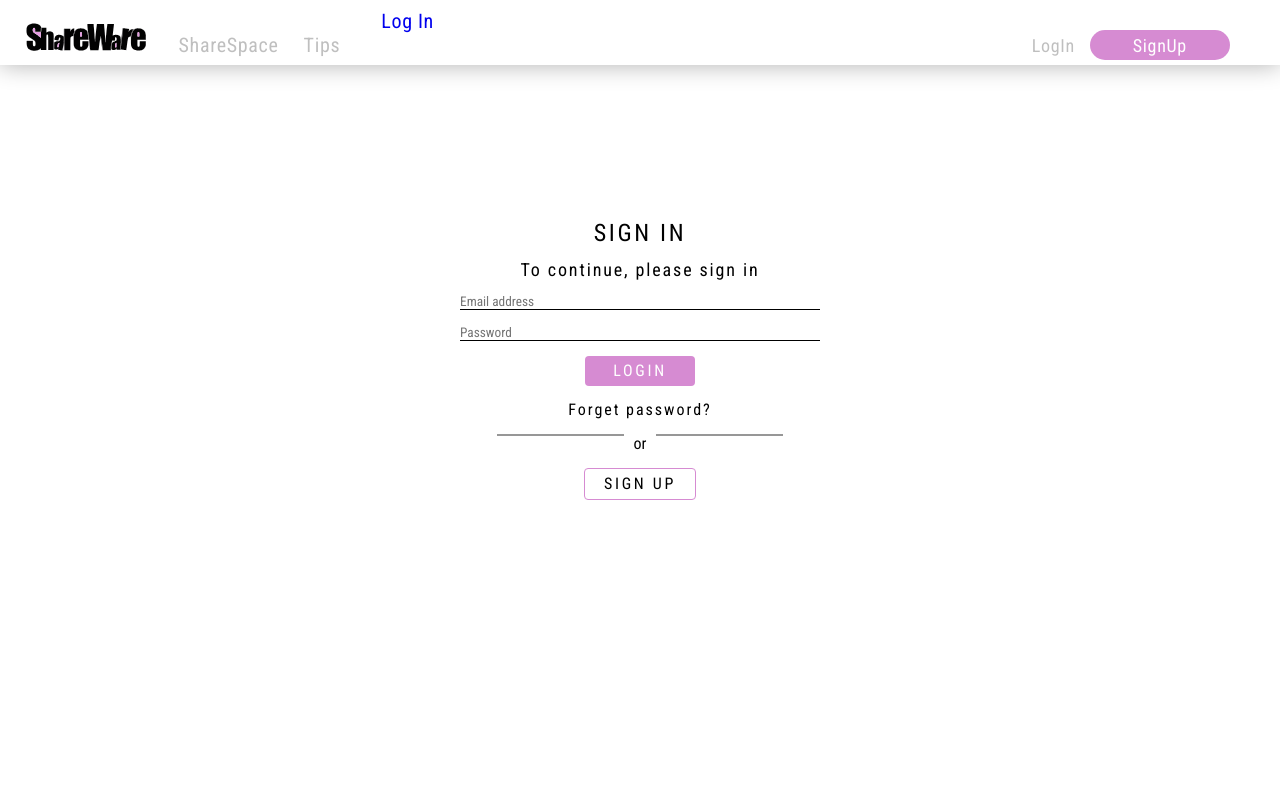
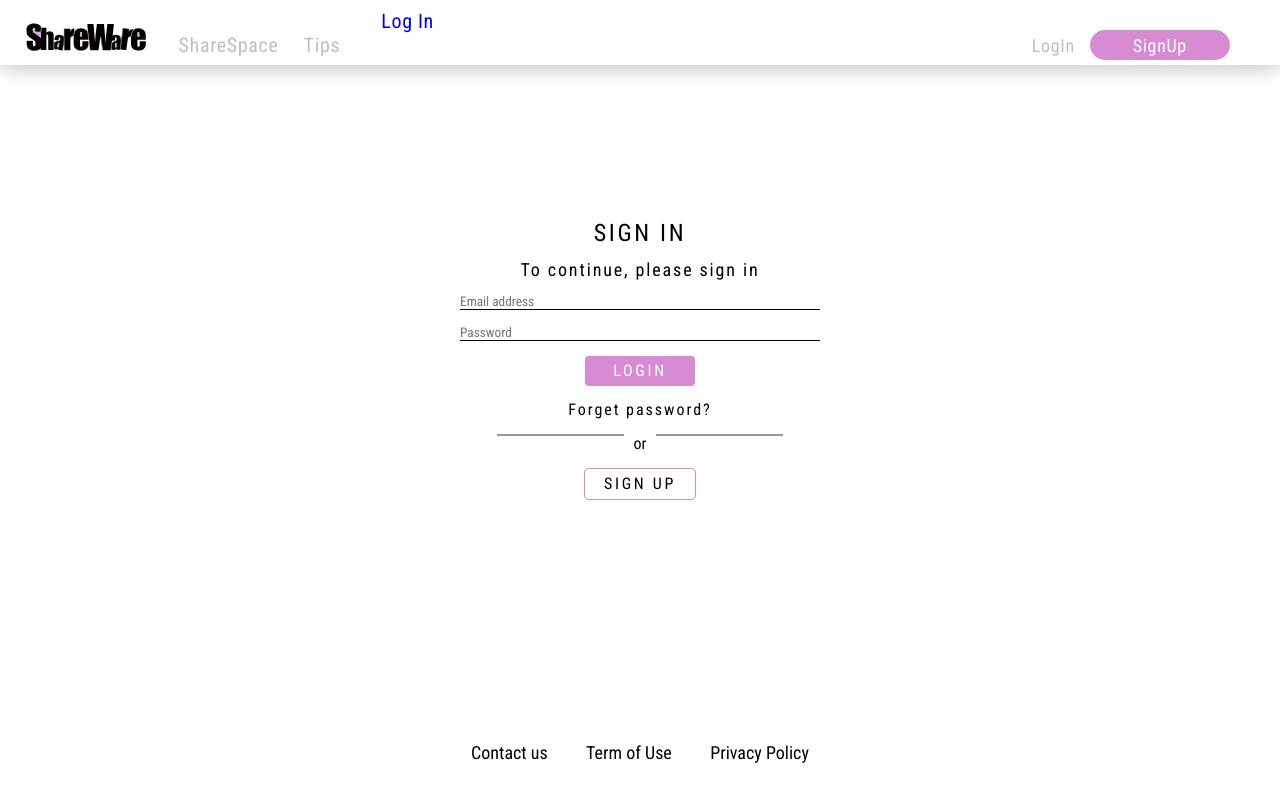
Before and after one commit to YuvalWeiss1403/SharewareFrontend, a React (Create React App) app: page /LogIn in a window 1280 px wide. Built offline with nearby package versions, Linux system fonts and the light colour scheme; no server answers.

Commit message:
footer in login page

```diff
--- a/src/component/LogInPage/LogInPage.tsx
+++ b/src/component/LogInPage/LogInPage.tsx
@@ -1,7 +1,7 @@
 import React, { useState } from "react";
 import { useNavigate } from "react-router";
 import axios from "axios";
-// import Footer from "../Footer/Footer";
+import Footer from "../General/Footer/Footer";
 import NavBar from "../General/Navbar/Navbar";
 import "./LogInPage.css";
 
@@ -67,7 +67,7 @@ const LogInPage: React.FC = () => {
 					sign up
 				</button>
 			</div>
-			{/* <Footer /> */}
+			<Footer />
 		</div>
 	);
 };
```
